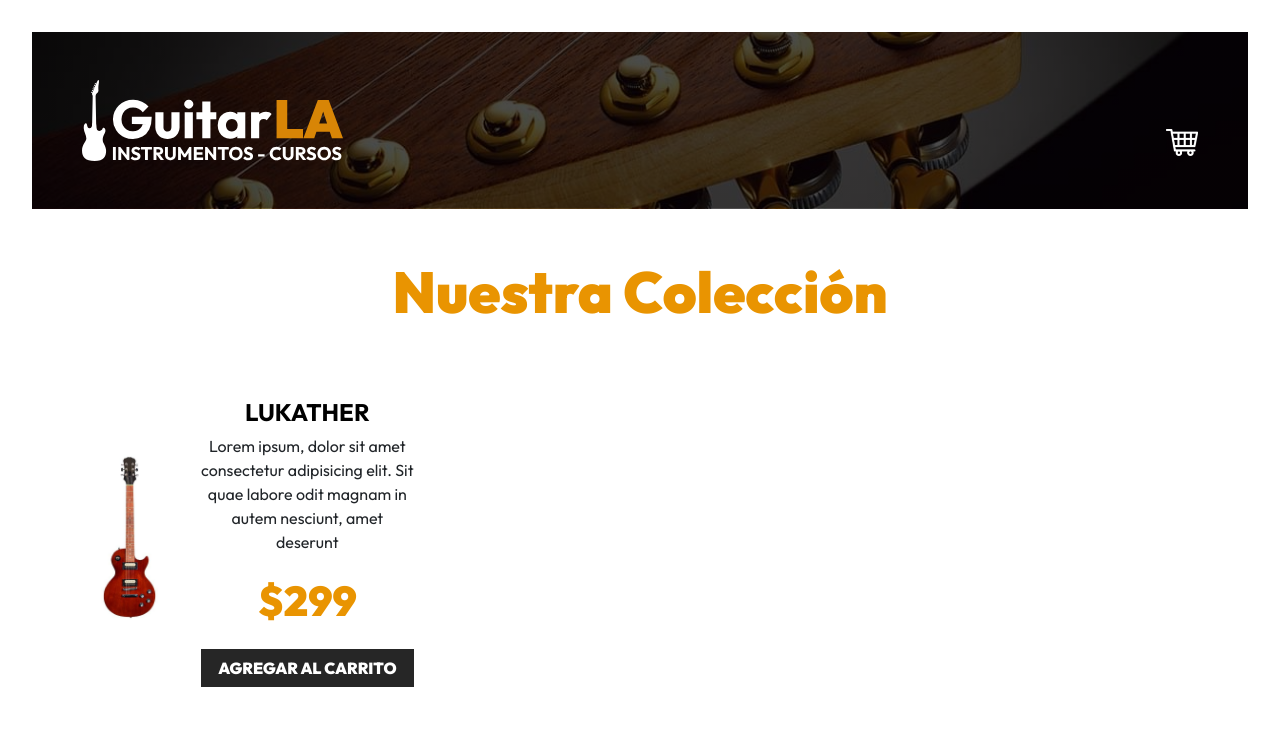
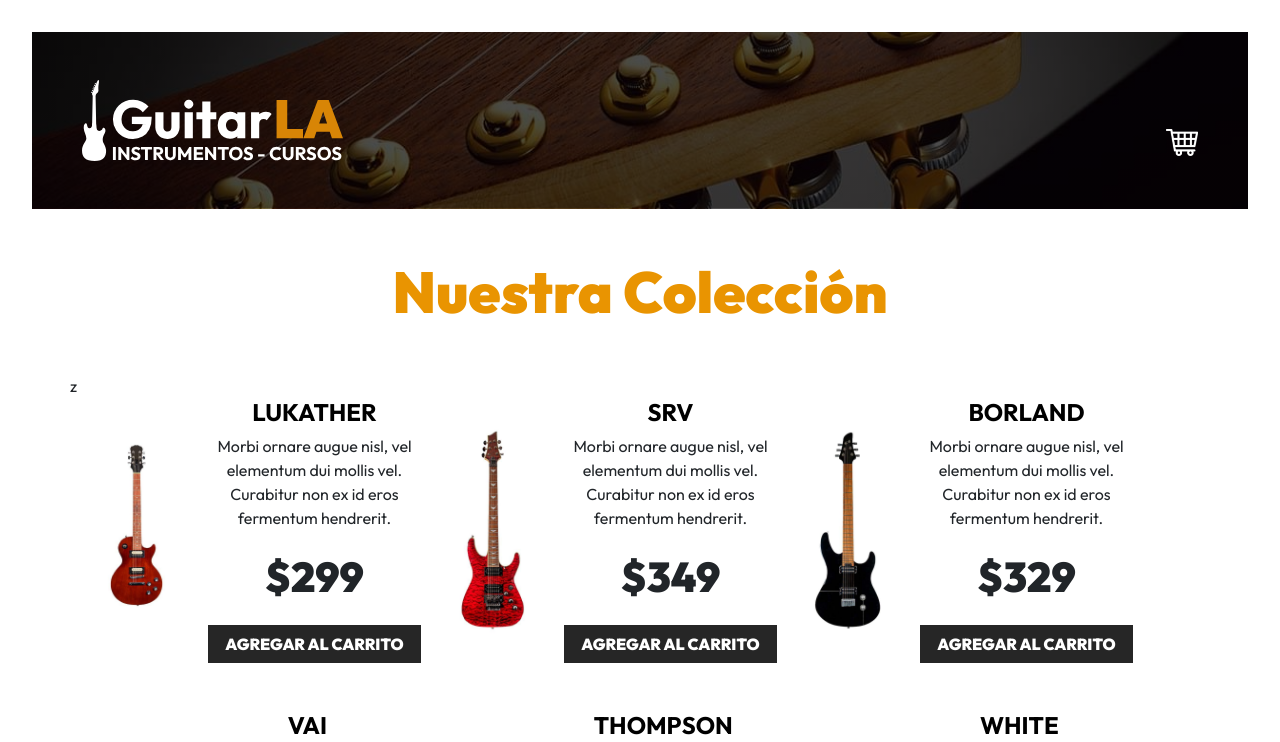
Before and after one commit to AlexhHr23/guitarLA, a React (Vite) app: page / in a window 1280 px wide. Shown: the top 742 px of the page. Built offline with nearby package versions, Linux system fonts and the light colour scheme.

Commit message:
props y eventos

```diff
--- a/src/App.jsx
+++ b/src/App.jsx
@@ -10,6 +10,7 @@
   const[data, setData] = useState(db)
 
 
+
   return (
     <>
       <Header/>
@@ -17,8 +18,13 @@
     <main className="container-xl mt-5">
         <h2 className="text-center">Nuestra Colección</h2>
 
-        <div className="row mt-5">
-            <Guitar/>
+        <div className="row mt-5">z
+          {data.map((guitar) => (
+            <Guitar
+              key={guitar.id}
+              guitar={guitar}
+            />
+          ))}
         </div>
     </main>
 
--- a/src/components/Guitra.jsx
+++ b/src/components/Guitra.jsx
@@ -1,18 +1,26 @@
 
 
-export const Guitar = () =>{
+export const Guitar = ({guitar}) =>{
+
+    const {id, name, image, description, price} = guitar;
+
+    const handleClick = (guitar) => {
+        console.log('HOla desde guitar', guitar);
+    }
+
     return (
         <div className ="col-md-6 col-lg-4 my-4 row align-items-center">
         <div className="col-4">
-            <img className="img-fluid" src="./public/img/guitarra_01.jpg" alt="imagen guitarra" />
+            <img className="img-fluid" src={`/img/${image}.jpg`}  alt="imagen guitarra" />
         </div>
         <div className="col-8">
-            <h3 className="text-black fs-4 fw-bold text-uppercase">Lukather</h3>
-            <p>Lorem ipsum, dolor sit amet consectetur adipisicing elit. Sit quae labore odit magnam in autem nesciunt, amet deserunt</p>
-            <p className="fw-black text-primary fs-3">$299</p>
+            <h3 className="text-black fs-4 fw-bold text-uppercase">{name}</h3>
+            <p>{description}</p>
+            <p className="fw-black text-primar y fs-3">${price}</p>
             <button
                 type="button"
                 className="btn btn-dark w-100"
+                onClick={() =>  handleClick(guitar)}
             >Agregar al Carrito</button>
         </div>
     </div>
```
